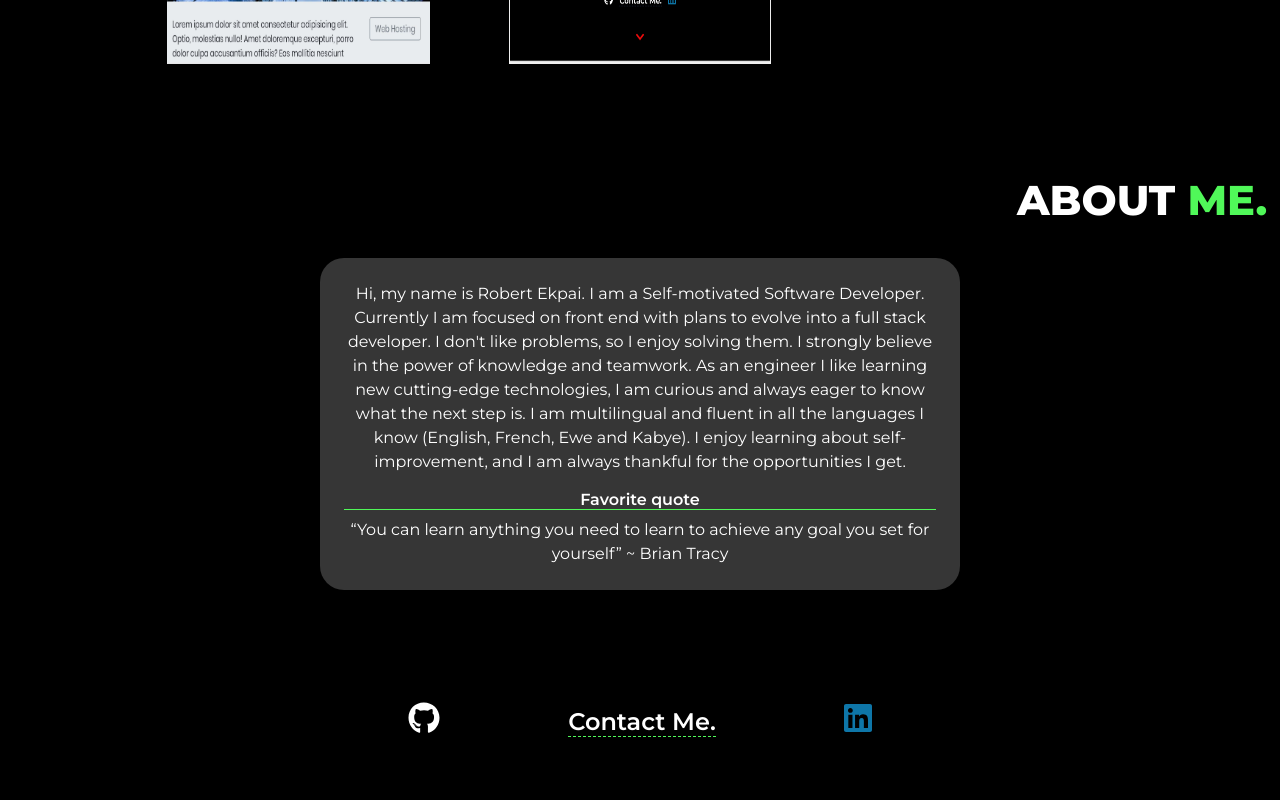
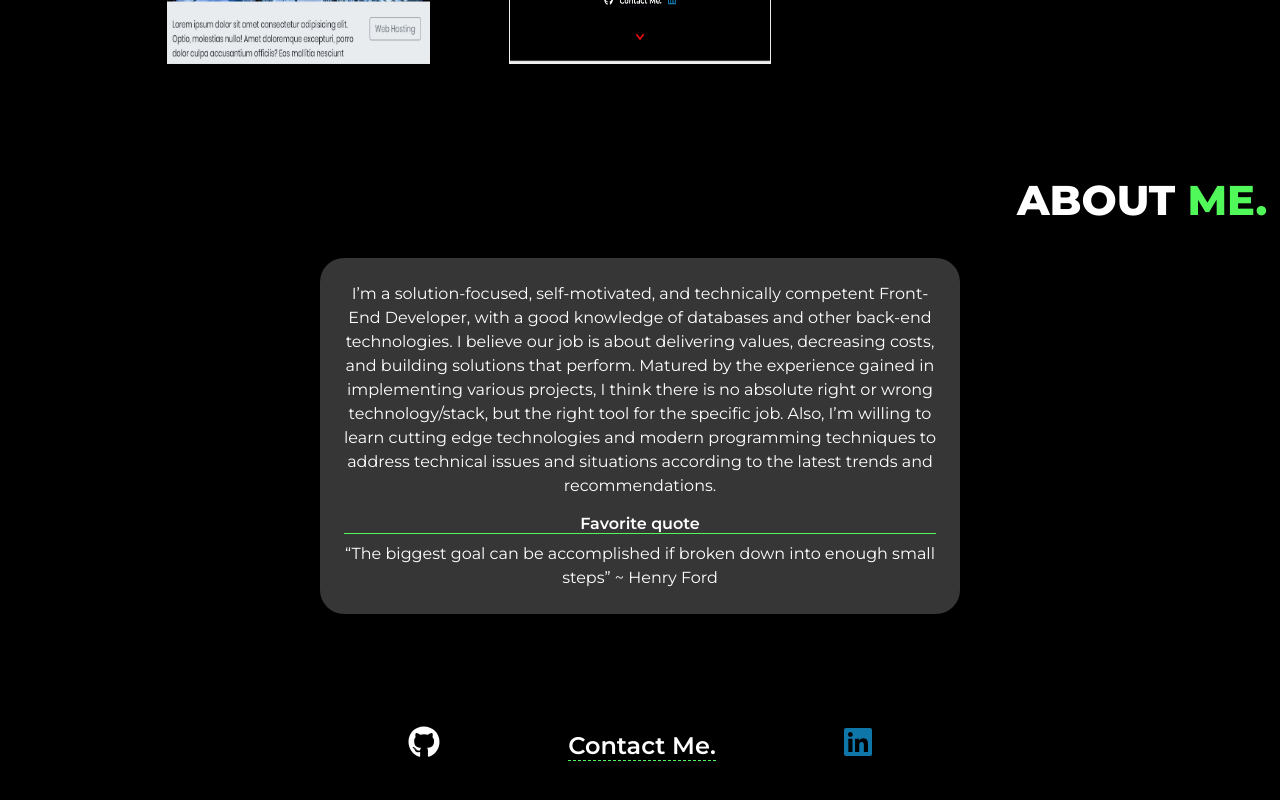
Before and after one commit to RobertTk1/My-portfolio, a React (Create React App) app: page / in a window 1280 px wide. Shown: the part 2362-3162 px from the top of the page. Built offline with nearby package versions, Linux system fonts and the light colour scheme.

Commit message:
Added better description

```diff
--- a/src/components/About.jsx
+++ b/src/components/About.jsx
@@ -10,20 +10,20 @@ export default function About() {
 
       <div className="about-info">
         <p>
-          Hi, my name is Robert Ekpai. I am a Self-motivated Software Developer.
-          Currently I am focused on front end with plans to evolve into a full
-          stack developer. I don't like problems, so I enjoy solving them. I
-          strongly believe in the power of knowledge and teamwork. As an
-          engineer I like learning new cutting-edge technologies, I am curious
-          and always eager to know what the next step is. I am multilingual and
-          fluent in all the languages I know (English, French, Ewe and Kabye). I
-          enjoy learning about self-improvement, and I am always thankful for
-          the opportunities I get.
+          I’m a solution-focused, self-motivated, and technically competent
+          Front-End Developer, with a good knowledge of databases and other
+          back-end technologies. I believe our job is about delivering values,
+          decreasing costs, and building solutions that perform. Matured by the
+          experience gained in implementing various projects, I think there is
+          no absolute right or wrong technology/stack, but the right tool for
+          the specific job. Also, I’m willing to learn cutting edge technologies
+          and modern programming techniques to address technical issues and
+          situations according to the latest trends and recommendations.
         </p>
         <h6>Favorite quote</h6>
         <span>
-          “You can learn anything you need to learn to achieve any goal you set
-          for yourself” ~ Brian Tracy
+          “The biggest goal can be accomplished if broken down into enough small
+          steps” ~ Henry Ford
         </span>
       </div>
       <div className="about-links">
```
